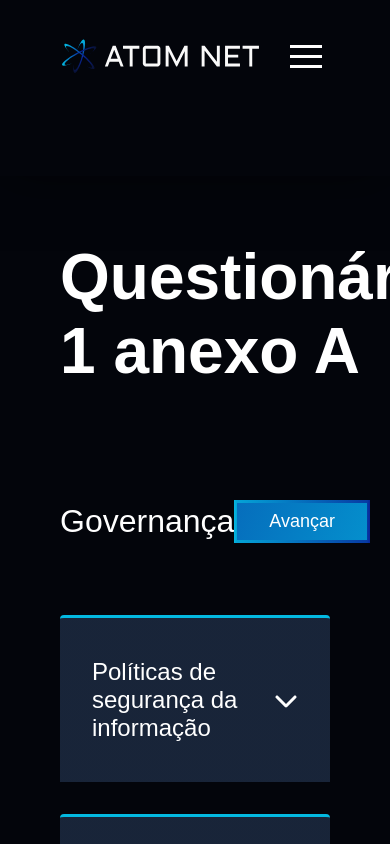
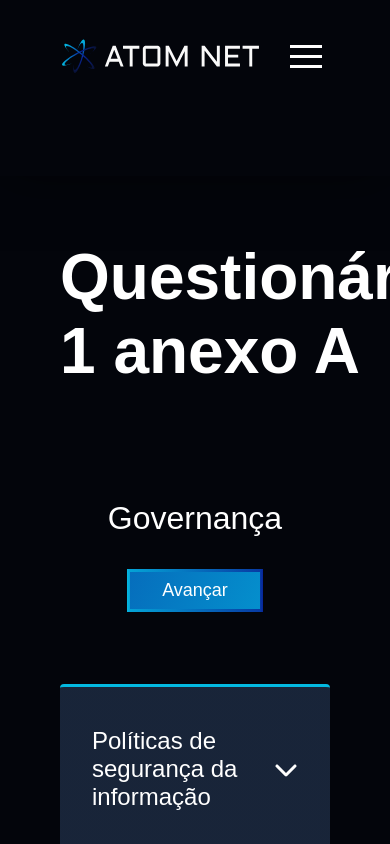
Before and after one commit to Bee-Pirez/AtomNet, a React (Vite) app: page /Questionario1 in a window 390 px wide. Shown: the top 844 px of the page. Built offline with nearby package versions, Linux system fonts and the light colour scheme.

Commit message:
ajustes header

```diff
--- a/src/components/InsideHeader/LinkDropdown/styled.js
+++ b/src/components/InsideHeader/LinkDropdown/styled.js
@@ -18,7 +18,6 @@
   display: flex;
   align-items: center;
   justify-content: center;
-  align-items: center;
   background-color: transparent;
   font-size: 1.24rem;
   font-weight: 500;
@@ -58,6 +57,11 @@
 `;
 
 export const DropdownList = styled.div`
+  width: 100%;
+  display: flex;
+  flex-direction: column;
+  align-items: center;
+  justify-content: center;
   position: absolute;
   top: 100%;
   left: 0;
--- a/src/components/InsideHeader/styled.js
+++ b/src/components/InsideHeader/styled.js
@@ -20,7 +20,7 @@
   transition: background 0.3s ease;
 
   @media (max-width: 873px) {
-    height: ${(props) => (props.isMobileMenuOpen ? "100vh" : "auto")};
+    min-height: ${(props) => (props.isMobileMenuOpen ? "100vh" : "auto")};
   }
 
   nav {
@@ -97,7 +97,7 @@
   flex-direction: column;
   align-items: center;
   justify-content: center;
-  gap: 4rem;
+  gap: 5rem;
 
   ${LinkList} {
     width: 100%;
@@ -106,7 +106,7 @@
     flex-direction: column;
     align-items: center;
     justify-content: center;
-    gap: 4rem;
+    gap: 6rem;
     padding: 5rem 0 4rem 0;
     border-bottom: 2px solid ${theme.lightBlue};
 
--- a/src/pages/Questionario1/styled.js
+++ b/src/pages/Questionario1/styled.js
@@ -40,6 +40,21 @@
     display: flex;
     gap: 2rem;
   }
+
+  @media (max-width: 576px) {
+    width: 100%;
+    flex-direction: column;
+    justify-content: center;
+    align-items: center;
+    gap: 2rem;
+
+    >div{
+      width: 100%;
+      display: flex;
+      align-items: center;
+      justify-content: space-between;
+    }
+  }
 `;
 
 export const QuestionsForm = styled.section`
```
